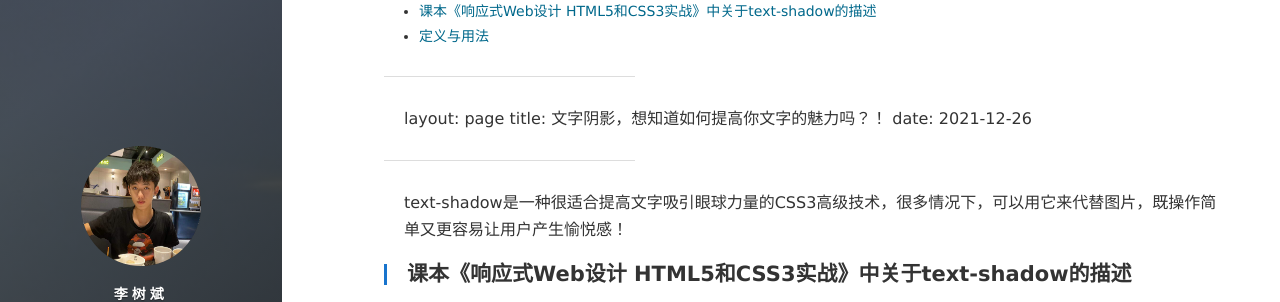
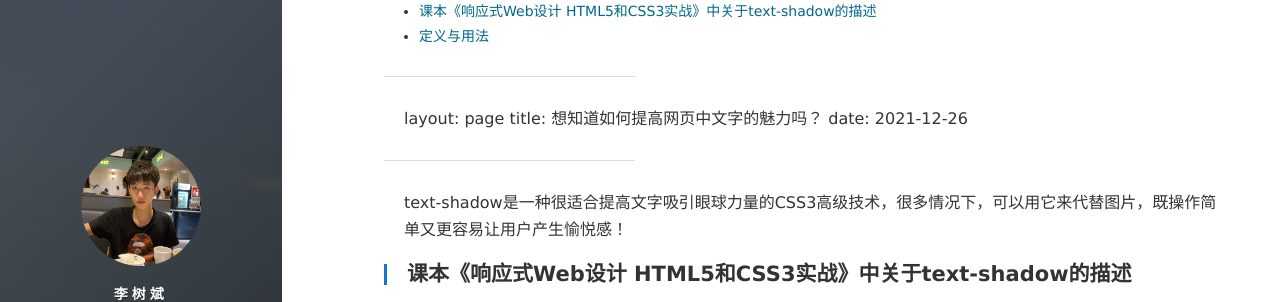
Before and after one commit to Lovel0ri/lovel0ri.github.io, a Jekyll site: the page built from _posts/pingmiansheji/2021-12-25-想知道如何提高网页中文字的魅力吗？.md, in a window 1280 px wide and 1283 px high. Shown: the part 172-474 px from the top of the window. Built offline with Jekyll 4.4.1, drawn with Linux system fonts in a browser that asks for light colours; nearby versions of some CDN libraries; our own code applies the rules of GitHub Pages for plain Markdown files; comment, search, counter and statistics services are not loaded.

Commit message:
修改文章标题

```diff
--- a/_posts/pingmiansheji/2021-12-25-想知道如何提高网页中文字的魅力吗？.md
+++ b/_posts/pingmiansheji/2021-12-25-想知道如何提高网页中文字的魅力吗？.md
@@ -1,6 +1,6 @@
 ---
 layout: page
-title: 文字阴影，想知道如何提高你文字的魅力吗？！
+title: 想知道如何提高网页中文字的魅力吗？
 date: 2021-12-26
 
 ---------
```
